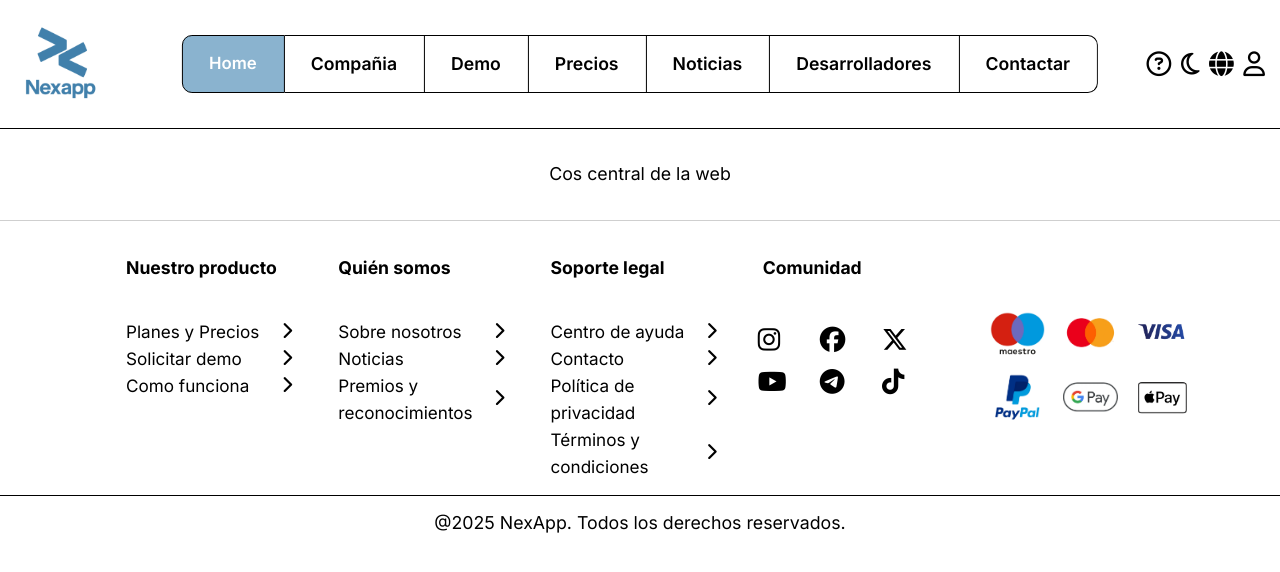
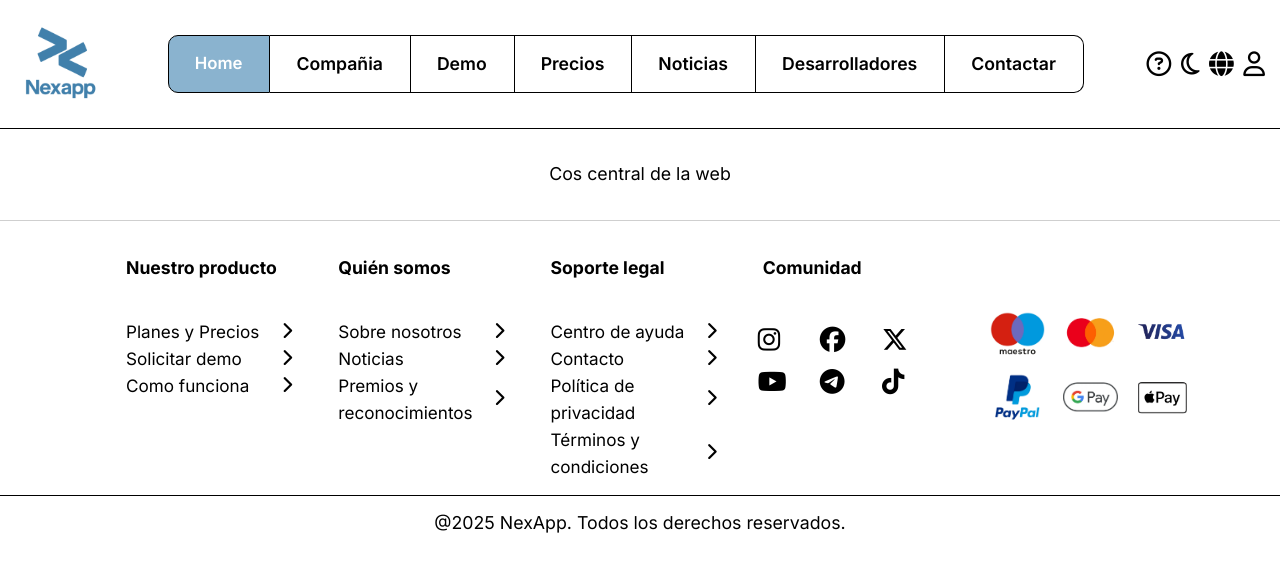
Before and after one commit to MikeyN-ai/Tasques-DIW, a plain HTML site: page header i footer/index.html in a window 1280 px wide. Drawn offline with Linux system fonts and the light colour scheme.

Commit message:
correcciones

```diff
--- a/header i footer/index.html
+++ b/header i footer/index.html
@@ -15,7 +15,7 @@
     </head>
     <body>
         <div class="container-fluid separacio_footer">
-            <!-- Header de movil -->
+            <!-- Header -->
             <div class="row header">
                 <div class="col-12 alinear_header">
                     <div id="logotip">
@@ -23,6 +23,7 @@
                         <a href="#">
                             <img id="logo" src="resources/img/logo_tenda.png" alt="No s'ha pogut carregar l'imatge">
                         </a>
+                        <div id="menu_nav">
                             <ul id="nav">
                                 <li class="seleccionat">Home</li>
                                 <li><a href="#">Compañia</a></li>
@@ -32,6 +33,7 @@
                                 <li><a href="#">Desarrolladores</a></li>
                                 <li><a href="#">Contactar</a></li>
                             </ul>
+                        </div>
                     </div>
                     <div id="header_icones">
                         <a href="#"><i class="fa-regular fa-circle-question icona"></i></a>
@@ -49,7 +51,7 @@
                 </div>
             </div>
 
-            <!-- Footer de desktop -->
+            <!-- Footer -->
             <div class="row footer">
                 <div class="col-9 separacio_footer">
                     <div class="container-fluid">
@@ -166,6 +168,7 @@
                     </div>
                 </div>
             </div>
+            <!-- Copyright -->
             <div class="row">
                 <div class="col-12">
                     <p id="copyright">@2025 NexApp. Todos los derechos reservados.</p>
--- a/header i footer/resources/css/style.css
+++ b/header i footer/resources/css/style.css
@@ -21,6 +21,7 @@
     position: relative;
     display: flex;
     align-items: center;
+    flex: 1;
 }
 
 #logo {
@@ -29,10 +30,13 @@
     margin-bottom: 17px;
 }
 
+#menu_nav {
+    display: flex;
+    justify-content: center;
+    flex: 1;
+}
+
 #nav {
-    position: fixed;
-    left: 50%;
-    transform: translate(-50%);
     background-color: white;
     z-index: 999;
     display: flex;
@@ -205,8 +209,11 @@
 /* Si l'ample de la pantalla es menor o igual a 767px */
 @media only screen and (max-width: 767px) {
 
+    /* Estils del header en telefon */
+
     #logotip {
         padding-left: 17px;
+        flex: 0;
     }
 
     #header_icones {
@@ -245,7 +252,8 @@
         border-radius: none;
         padding: 0;
         padding-left: 40px;
-        transform: none;
+        flex: 0;
+
     }
 
     #nav li {
@@ -267,7 +275,7 @@
         border: none;
     }
 
-    /* Estils del footer */
+    /* Estils del footer en telefon  */
 
     .footer {
         margin: 0;
```
Also changed, not shown: header i footer/resources/js/script.js (+5 -3 lines). Lines whose indentation alone changed are shown as unchanged.
